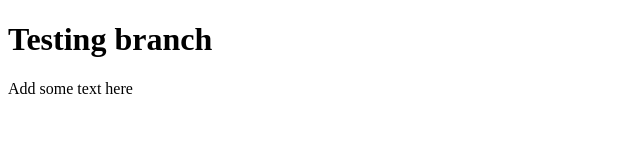
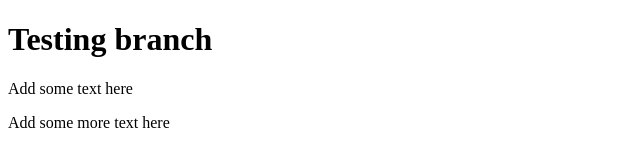
Before and after one commit to mikbrazh/test-branches-repo, a plain HTML site: page index.html in a window 1280 px wide. Shown: the whole page, without its empty margins (0-640 px from the left). Drawn offline with Linux system fonts and the light colour scheme.

Commit message:
add some more text here

```diff
--- a/index.html
+++ b/index.html
@@ -8,5 +8,6 @@
 <body>
   <h1>Testing branch</h1>
   <p>Add some text here</p>
+  <p>Add some more text here</p>
 </body>
 </html>
```
